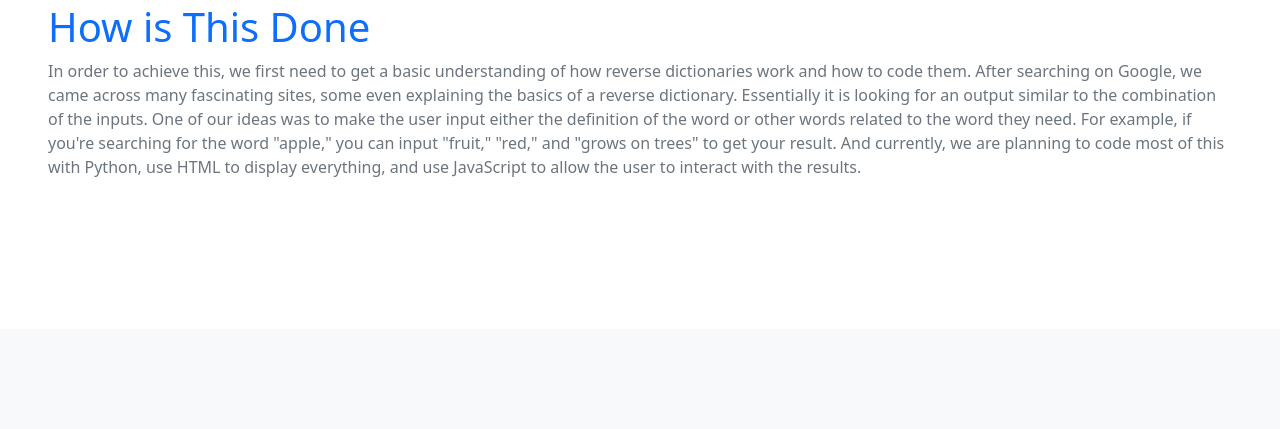
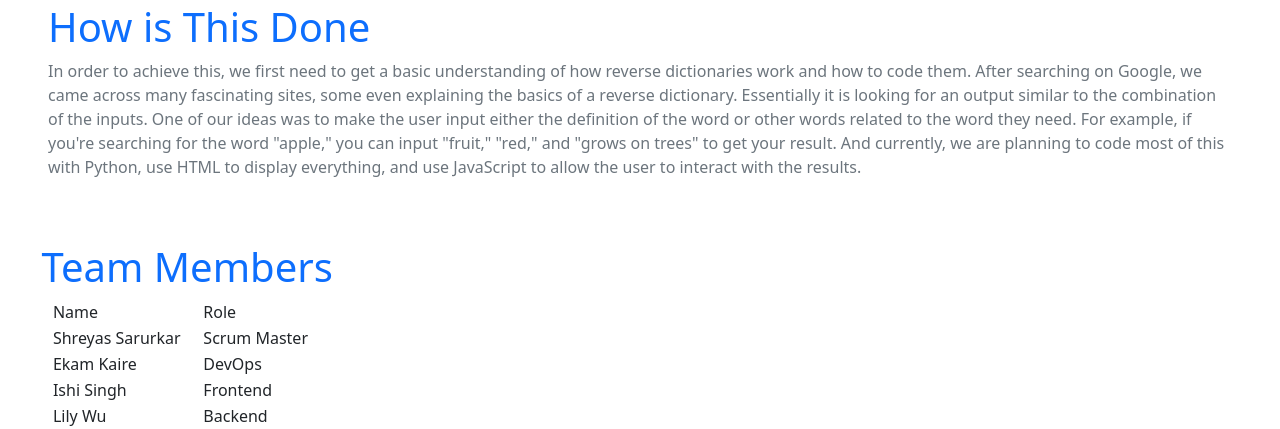
Before and after one commit to lwu1822/team_flask_portfolio, a Flask app: page /stub/ in a window 1280 px wide. Shown: the part 471-900 px from the top of the page. Before the commit the page ends 648 px from the top, so only its background shows below. Run offline with Flask 2, Linux system fonts and the light colour scheme.

Commit message:
added table (javascript) to about us

```diff
--- a/templates/stub.html
+++ b/templates/stub.html
@@ -32,6 +32,56 @@
             And currently, we are planning to code most of this with Python, use HTML to display everything, and use JavaScript to allow the user to interact with the results.
         </p>
     </div>
+
+    <h1 style="color:#0d6efd!important">&nbsp&nbsp&nbsp Team Members</h1>
+    <div id="table"></div>
+    <script>
+        function TeamMembers(name, role) {
+        this.name = name;
+        this.role = role;
+        }
+        <!-- space -->
+        var team = [
+            new TeamMembers("Shreyas Sarurkar &nbsp&nbsp&nbsp&nbsp", "Scrum Master"),
+            new TeamMembers("Ekam Kaire", "DevOps"),
+            new TeamMembers("Ishi Singh", "Frontend"),
+            new TeamMembers("Lily Wu", "Backend")
+        ];
+        <!-- space -->
+        function Combine(team) {
+            this.team = team;
+            this.combine = [];
+            this.team.forEach(people => {this.combine.push(people);});
+        }
+        <!-- space -->
+        printTeam = new Combine(team);
+        <!-- space -->
+        var outputHTML = "";
+        outputHTML += "<table>";
+        outputHTML += "<tr>";
+        outputHTML += "<td>" + "&nbsp&nbsp&nbsp&nbsp&nbsp&nbsp&nbsp&nbsp&nbsp&nbsp&nbsp&nbsp" + "</td>";
+        outputHTML += "<td>" + "Name &nbsp" + "</td>";
+        outputHTML += "<td>" + "Role &nbsp&nbsp&nbsp" + "</td>";
+        outputHTML += "</tr>";
+        <!-- space -->
+        var week = 0;
+        for (var row of printTeam.combine) {
+            outputHTML += "<tr>";
+            outputHTML += "<td>" + "&nbsp&nbsp&nbsp&nbsp&nbsp&nbsp&nbsp&nbsp&nbsp&nbsp&nbsp&nbsp" + "</td>";
+            outputHTML += "<td>" + row.name  + "</td>";
+            outputHTML += "<td>" + row.role + "</td>";
+            outputHTML += "</tr>";
+        }
+        outputHTML += "</table>";
+        <!-- space -->
+        document.getElementById("table").innerHTML = outputHTML;
+    </script>
+
+
+
+
+
+
 {% endblock %}
 
 <!- This is turning off birds background from base.html -->
```
